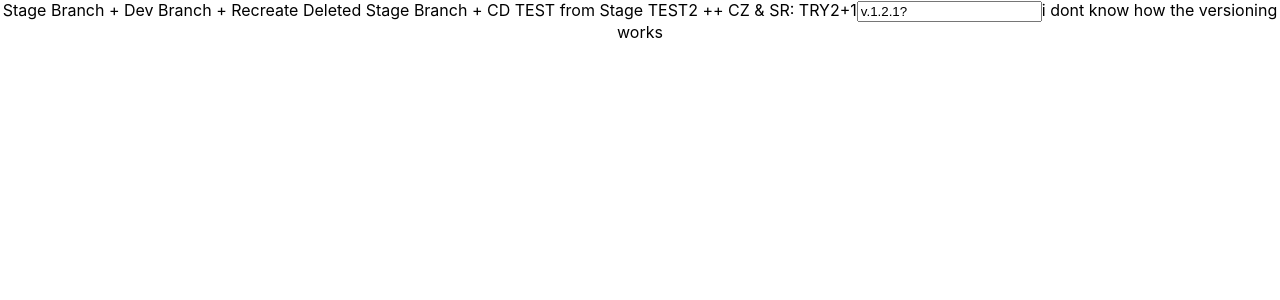
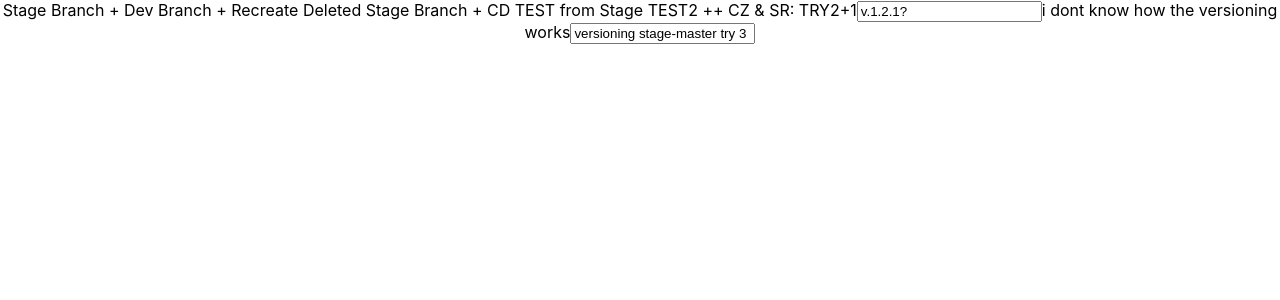
Before and after one commit to ryul-lullalla/gitlab-cicd-demo, a React (Create React App) app: page / in a window 1280 px wide. Shown: the top 300 px of the page. Built offline with nearby package versions, Linux system fonts and the light colour scheme.

Commit message:
feat: version test TRY 3

```diff
--- a/src/App.js
+++ b/src/App.js
@@ -7,6 +7,7 @@ function App() {
       Stage Branch + Dev Branch + Recreate Deleted Stage Branch + CD TEST from
       Stage TEST2 ++ CZ & SR: TRY2+1
       <input value="v.1.2.1?" />i dont know how the versioning works
+      <input value="versioning stage-master try 3" />
     </div>
   );
 }
```
